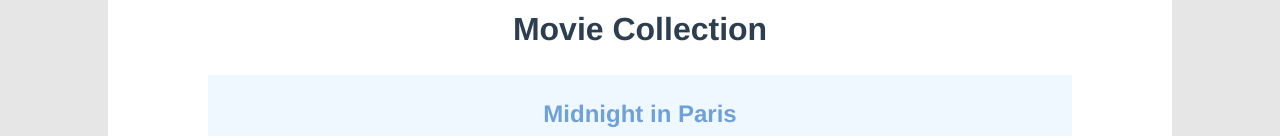
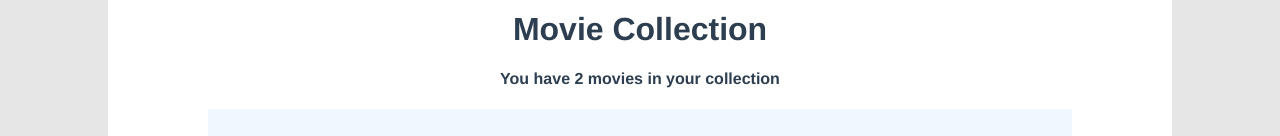
Before and after one commit to eceCaliskan/movie-collection, a Vue app: page / in a window 1280 px wide. Shown: the part 162-298 px from the top of the page. Built offline with nearby package versions, Linux system fonts and the light colour scheme; data requests are answered from the project's data file.

Commit message:
Adding "computed" element and class refactoring

```diff
--- a/src/router/index.js
+++ b/src/router/index.js
@@ -13,7 +13,7 @@
         // this generates a separate chunk (about.[hash].js) for this route
         // which is lazy-loaded when the route is visited.
         component: () =>
-            import ( /* webpackChunkName: "about" */ '../views/About.vue')
+            import ( /* webpackChunkName: "about" */ '../views/AddMovie.vue')
     }
 ]
 
--- a/src/views/Home.vue
+++ b/src/views/Home.vue
@@ -1,33 +1,21 @@
 <template>
 <div id="ok">
     <h1>Movie Collection</h1>
+    <p><b>You have {{size}} movies in your collection</b></p>
 </div>
-
  <li v-for="movie in movieList" :key="movie.id">
    <div id="cart">
-   <!--img  v-if="movie.id==1" src='@/assets/midnight.jpg' >
- <img  v-if="movie.id==2" src='@/assets/inception.jpg' -->
-
        <h2>{{movie.name}}</h2>
        <p>{{movie.description}}</p>
        <b><p>{{movie.director}}</p></b>
-
        <button class="button-81" v-on:click="remove(movie.id)">Remove</button>
        <hr style="width:80%;text-align:center;">
-
    </div>
  </li>
-
-<About @addmovie="addmovie"/>
-<!--button class="button-81" v-on:click="index -=1">Back</button>
-
-<button class="button-81" v-on:click="index +=1">Next</button-->
 </template>
 
 <script>
 import { watch } from '@vue/runtime-core';
-
-
 export default {
 
   name: 'App',
@@ -66,6 +54,14 @@
        alert("Your movie list is empty")
      }
 },
+
+computed: {
+  size(){
+    return this.movieList.length;
+  }
+
+}
+
 
 }
 </script>
```
Also changed, not shown: src/views/AddMovie.vue (renamed from src/views/About.vue). Lines whose indentation alone changed are shown as unchanged.
